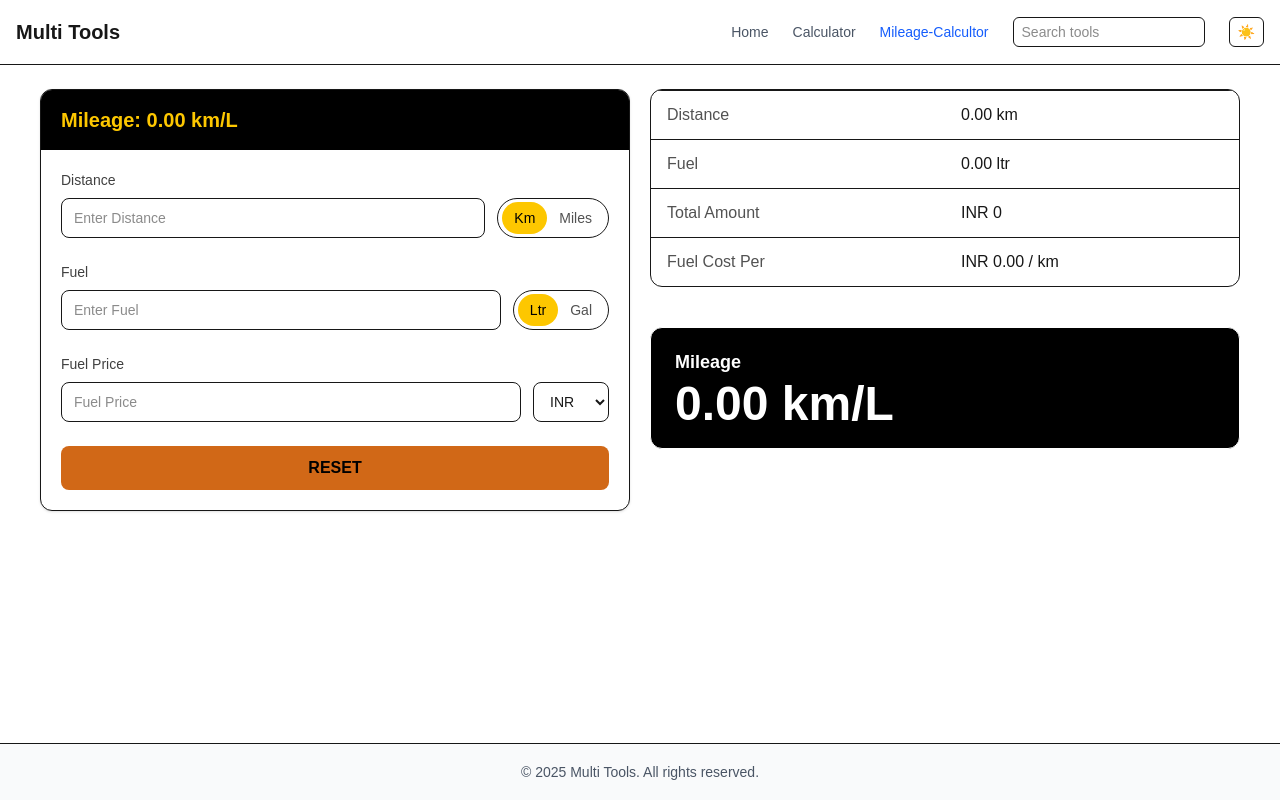
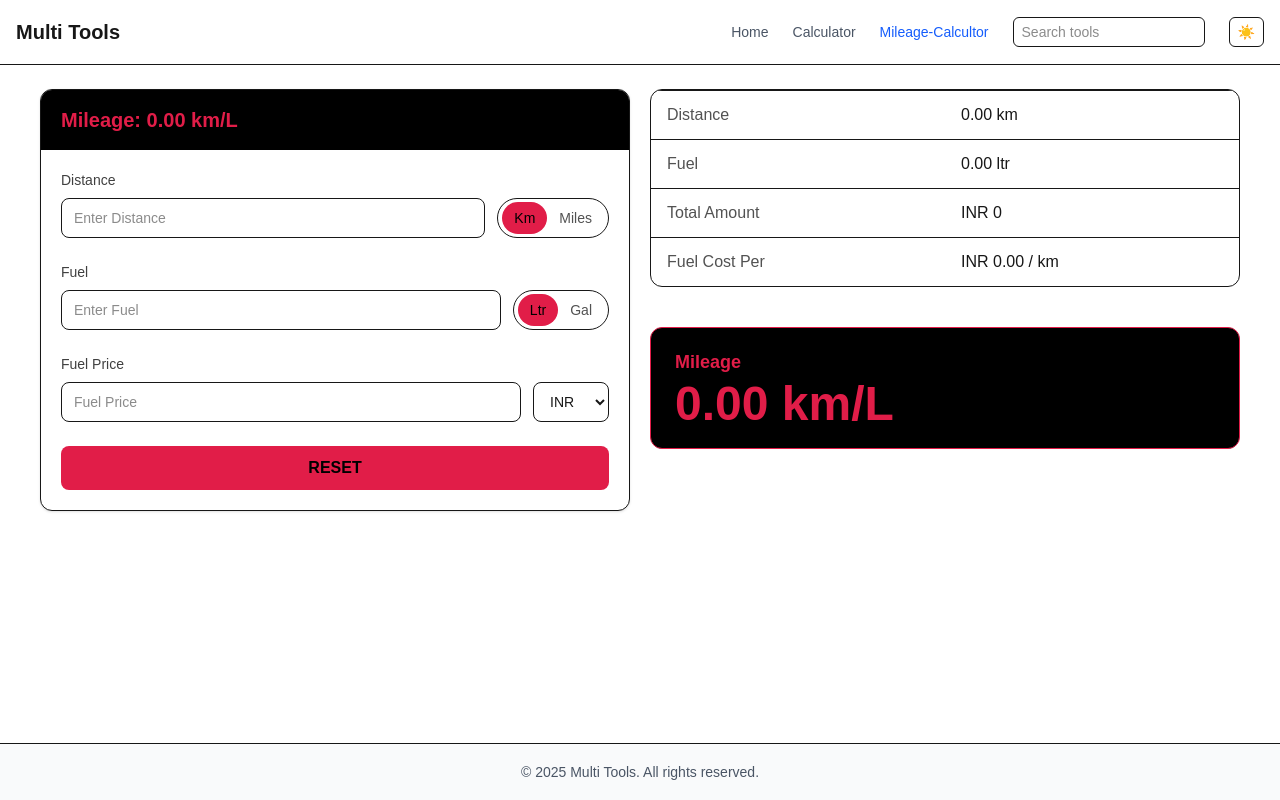
Before and after one commit to anil-nutan82/nextjs-cicd-demo-anil, a Next.js app: page /mileage-calculator in a window 1280 px wide. Built offline with nearby package versions, Linux system fonts and the light colour scheme.

Commit message:
resolve mileage

```diff
--- a/components/mileage/MileageCalculator.tsx
+++ b/components/mileage/MileageCalculator.tsx
@@ -1,6 +1,31 @@
 "use client";
 
 import { useMileageCalculator } from "@/hooks/useMileageCalculator";
+
+/* ---------------- TYPES ---------------- */
+
+type Unit = "km" | "miles" | "ltr" | "gal";
+
+interface InputBlockProps {
+  label: string;
+  value: number;
+  placeholder: string;
+  unit1: string;
+  unit2: string;
+  activeUnit: Unit;
+  onChange: (value: number) => void;
+  onUnitChange: (unit: Unit) => void;
+}
+
+interface OutputCardProps {
+  distance: number;
+  fuel: number;
+  amount: number;
+  currency: string;
+  fuelCostPerKm: number;
+}
+
+/* ---------------- MAIN ---------------- */
 
 export default function MileageCalculator() {
   const m = useMileageCalculator();
@@ -10,36 +35,34 @@ export default function MileageCalculator() {
       <div className="grid lg:grid-cols-2 gap-5">
         {/* LEFT CARD */}
         <div className="rounded-xl border dark:border-[#2E2E2E] bg-white dark:bg-[#171717] shadow-sm overflow-hidden">
-          <div className="bg-black text-yellow-400 px-5 py-4 text-lg md:text-xl font-semibold">
+          <div className="bg-black text-[#E11D48] px-5 py-4 text-lg md:text-xl font-semibold">
             Mileage: {m.mileage.toFixed(2)} km/L
           </div>
 
           <div className="p-5 space-y-6">
-            {/* Distance */}
             <InputBlock
               label="Distance"
               value={m.distance}
-              onChange={(v) => m.setDistance(v)}
+              onChange={(v: number) => m.setDistance(v)}
               unit1="Km"
               unit2="Miles"
               activeUnit={m.distanceUnit}
-              onUnitChange={(u) => m.setDistanceUnit(u as any)}
+              onUnitChange={(u: Unit) => m.setDistanceUnit(u)}
               placeholder="Enter Distance"
             />
 
-            {/* Fuel */}
             <InputBlock
               label="Fuel"
               value={m.fuel}
-              onChange={(v) => m.setFuel(v)}
+              onChange={(v: number) => m.setFuel(v)}
               unit1="Ltr"
               unit2="Gal"
               activeUnit={m.fuelUnit}
-              onUnitChange={(u) => m.setFuelUnit(u as any)}
+              onUnitChange={(u: Unit) => m.setFuelUnit(u)}
               placeholder="Enter Fuel"
             />
 
-            {/* Amount */}
+            {/* Fuel Price */}
             <div className="space-y-2">
               <div className="text-sm font-medium text-neutral-700 dark:text-white">
                 Fuel Price
@@ -48,14 +71,17 @@ export default function MileageCalculator() {
                 <input
                   type="number"
                   value={m.amount || ""}
-                  onChange={(e) => m.setAmount(+e.target.value)}
+                  onChange={(e) => m.setAmount(Number(e.target.value))}
                   placeholder="Fuel Price"
-                  className="w-full h-10 rounded-lg border dark:border-[#2E2E2E] bg-white dark:bg-[#171717] px-3 text-sm outline-none focus:ring-2 focus:ring-yellow-400"
+                  className="w-full h-10 rounded-lg border dark:border-[#2E2E2E]
+                  bg-white dark:bg-[#171717] px-3 text-sm outline-none
+                  focus:ring-2 focus:ring-[#FDA4AF]"
                 />
                 <select
                   value={m.currency}
                   onChange={(e) => m.setCurrency(e.target.value)}
-                  className="h-10 rounded-lg border dark:border-[#2E2E2E] bg-white dark:bg-[#171717] px-3 text-sm"
+                  className="h-10 rounded-lg border dark:border-[#2E2E2E]
+                  bg-white dark:bg-[#171717] px-3 text-sm"
                 >
                   <option>INR</option>
                   <option>USD</option>
@@ -67,14 +93,16 @@ export default function MileageCalculator() {
 
             <button
               onClick={m.reset}
-              className="w-full h-11 rounded-lg bg-[#d16817] text-black font-semibold flex items-center justify-center gap-2 hover:brightness-95"
+              className="w-full h-11 rounded-lg bg-[#E11D48]
+              text-black font-semibold hover:bg-[#BE123C]
+              active:translate-y-[1px]"
             >
               RESET
             </button>
           </div>
         </div>
 
-        {/* RIGHT SIDE OUTPUT */}
+        {/* RIGHT OUTPUT */}
         <div className="space-y-10">
           <OutputCard
             distance={m.distanceInKm}
@@ -84,7 +112,8 @@ export default function MileageCalculator() {
             fuelCostPerKm={m.fuelCostPerKm}
           />
 
-          <div className="rounded-xl bg-black text-white border dark:border-[#2E2E2E] px-6 py-5">
+          <div className="rounded-xl bg-black text-[#E11D48]
+          border dark:border-[#2E2E2E] px-6 py-5">
             <div className="text-lg font-semibold">Mileage</div>
             <div className="text-3xl md:text-5xl font-extrabold mt-1">
               {m.mileage.toFixed(2)} km/L
@@ -96,6 +125,8 @@ export default function MileageCalculator() {
   );
 }
 
+/* ---------------- COMPONENTS ---------------- */
+
 function InputBlock({
   label,
   value,
@@ -105,7 +136,7 @@ function InputBlock({
   activeUnit,
   onUnitChange,
   placeholder,
-}: any) {
+}: InputBlockProps) {
   return (
     <div className="space-y-2">
       <div className="text-sm font-medium text-neutral-700 dark:text-white">
@@ -115,18 +146,22 @@ function InputBlock({
         <input
           type="number"
           value={value || ""}
-          onChange={(e) => onChange(+e.target.value)}
+          onChange={(e) => onChange(Number(e.target.value))}
           placeholder={placeholder}
-          className="w-full h-10 rounded-lg border dark:border-[#2E2E2E] bg-white dark:bg-[#171717] px-3 text-sm outline-none focus:ring-2 focus:ring-yellow-400"
+          className="w-full h-10 rounded-lg border dark:border-[#2E2E2E]
+          bg-white dark:bg-[#171717] px-3 text-sm outline-none
+          focus:ring-2 focus:ring-[#FDA4AF]"
         />
-        <div className="flex items-center rounded-full border dark:border-[#2E2E2E] px-1 h-10">
+        <div className="flex items-center rounded-full border
+        dark:border-[#2E2E2E] px-1 h-10">
           {[unit1, unit2].map((u) => (
             <button
               key={u}
-              onClick={() => onUnitChange(u.toLowerCase())}
-              className={`px-3 h-8 rounded-full text-sm font-medium ${
+              onClick={() => onUnitChange(u.toLowerCase() as Unit)}
+              className={`px-3 h-8 rounded-full text-sm font-medium transition
+              ${
                 activeUnit === u.toLowerCase()
-                  ? "bg-yellow-400 text-black"
+                  ? "bg-[#E11D48] text-black"
                   : "text-neutral-600"
               }`}
             >
@@ -139,17 +174,29 @@ function InputBlock({
   );
 }
 
-function OutputCard({ distance, fuel, amount, currency, fuelCostPerKm }: any) {
+function OutputCard({
+  distance,
+  fuel,
+  amount,
+  currency,
+  fuelCostPerKm,
+}: OutputCardProps) {
   return (
-    <div className="rounded-xl border dark:border-[#2E2E2E] dark:bg-[#171717] overflow-hidden">
+    <div className="rounded-xl border dark:border-[#2E2E2E]
+    dark:bg-[#171717] overflow-hidden">
       {[
         ["Distance", `${distance.toFixed(2)} km`],
         ["Fuel", `${fuel.toFixed(2)} ltr`],
-        ["Total Amount", `${currency} ${amount}`],
+        ["Total Amount", `${currency} ${amount || 0}`],
         ["Fuel Cost Per", `${currency} ${fuelCostPerKm.toFixed(2)} / km`],
       ].map(([k, v]) => (
-        <div key={k} className="grid grid-cols-2 border-t dark:border-[#2E2E2E]">
-          <div className="px-4 py-3 text-neutral-600 dark:text-white">{k}</div>
+        <div
+          key={k}
+          className="grid grid-cols-2 border-t dark:border-[#2E2E2E]"
+        >
+          <div className="px-4 py-3 text-neutral-600 dark:text-white">
+            {k}
+          </div>
           <div className="px-4 py-3 font-medium">{v}</div>
         </div>
       ))}
```
